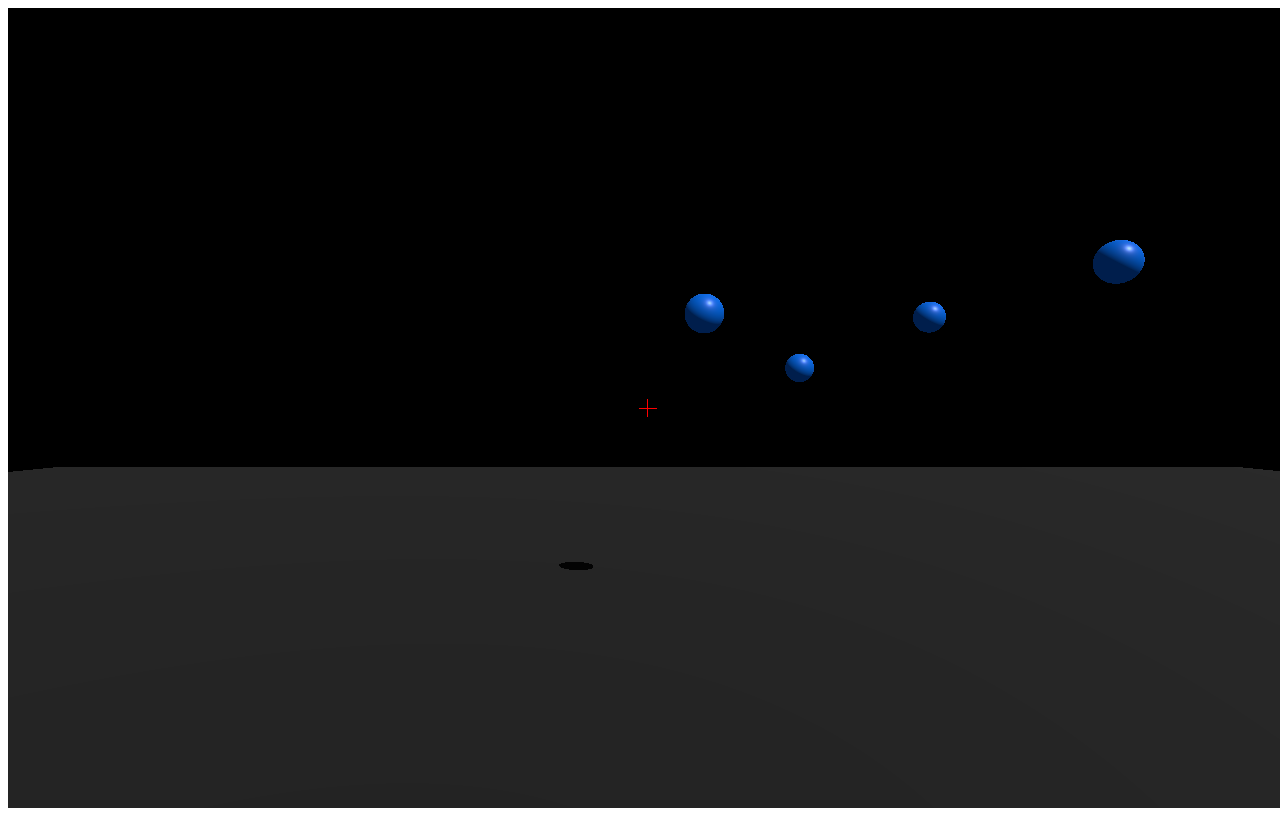
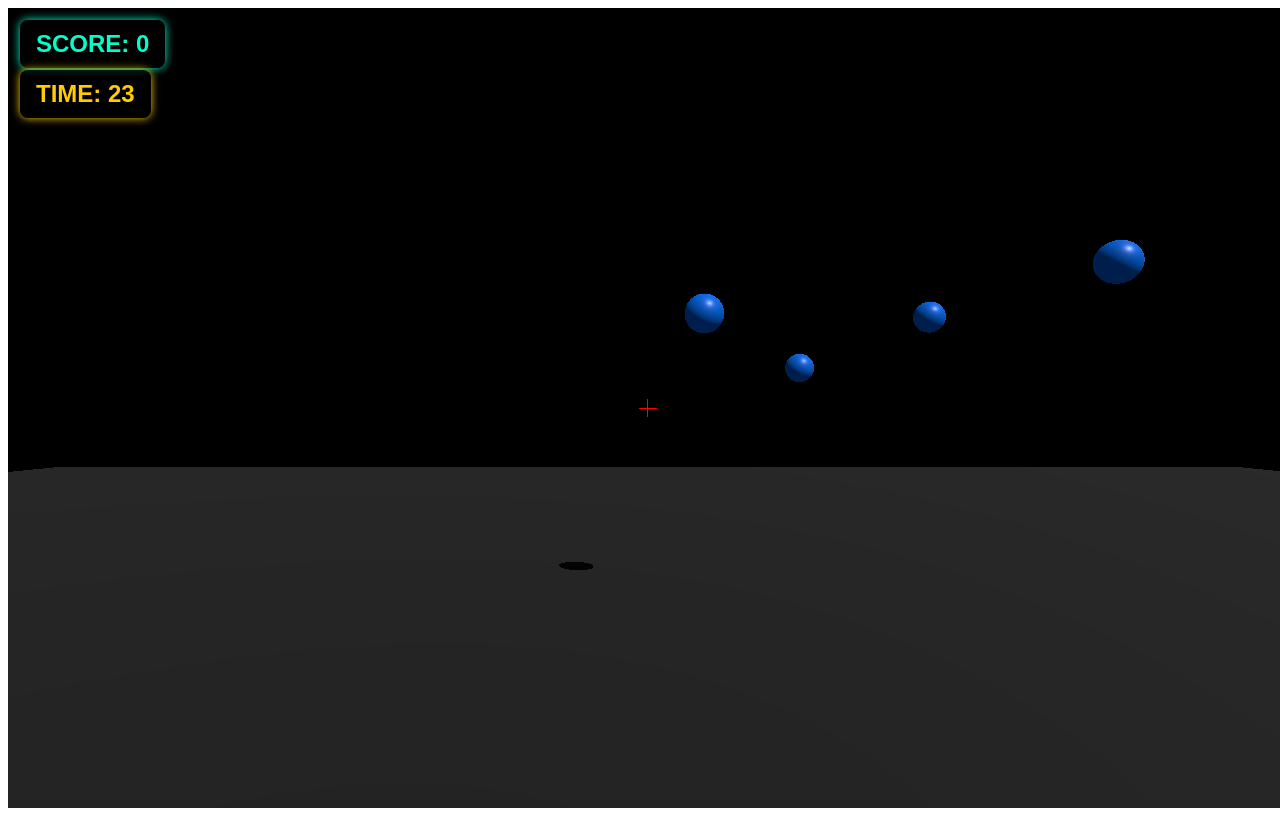
Before and after one commit to verlineguo/AimLab, a website built with Vite: page index.html in a window 1280 px wide. Built offline with nearby package versions, Linux system fonts and the light colour scheme; animation ran at ten frames a second.

Commit message:
edit skor dan tambah timer

```diff
--- a/index.html
+++ b/index.html
@@ -7,6 +7,34 @@
 </head>
 <body>
     <script type="module" src="index.js"></script>
-    <div id="score"></div>
+    <div id="score" style="
+        position: fixed;
+        top: 20px;
+        left: 20px;
+        color: #00ffcc;
+        font-family: Arial, sans-serif;
+        font-size: 24px;
+        font-weight: bold;
+        background: rgba(0,0,0,0.6);
+        padding: 10px 16px;
+        border-radius: 8px;
+        box-shadow: 0 0 10px #00ffcc;">
+        SCORE: 0
+    </div>
+
+    <div id="timer" style="
+        position: fixed;
+        top: 70px;
+        left: 20px;
+        color: #ffcc00;
+        font-family: Arial, sans-serif;
+        font-size: 24px;
+        font-weight: bold;
+        background: rgba(0,0,0,0.6);
+        padding: 10px 16px;
+        border-radius: 8px;
+        box-shadow: 0 0 8px #ffcc00;">
+        TIME: 30
+    </div>
 </body>
 </html>
--- a/index.js
+++ b/index.js
@@ -75,12 +75,34 @@ const controls = new PointerLockControls(cam, document.body);
 document.addEventListener('click', () => {controls.lock();});
 controls.update();
 
+// skor dan timer
+let score = 0;
+const divScore = document.getElementById("score");
+let timeLeft = 30;
+const divTimer = document.getElementById("timer");
+const timerInterval = setInterval(() => {
+  timeLeft = timeLeft - 1;
+  divTimer.textContent = 'TIME: ' + timeLeft;
+  if (timeLeft <= 0) {
+    clearInterval(timerInterval);
+    divTimer.textContent = 'TIME UP';
+  }
+}, 1000);
+
 // tembak bola (ai)
 const raycaster = new THREE.Raycaster();
 function shoot() {
+  if (timeLeft <= 0) return;
   raycaster.setFromCamera({ x: 0, y: 0 }, cam);
   const hit = raycaster.intersectObjects(targets);
-  if (hit.length) randomizeBall(hit[0].object);}
+  if (hit.length) {
+    randomizeBall(hit[0].object);
+    // end ai
+    score += 100;
+    divScore.textContent = 'SCORE: ' + score;
+  }
+}
+
 document.addEventListener("mousedown", shoot);
 
 function animate() {
```
Also changed, not shown: 1 other file.
